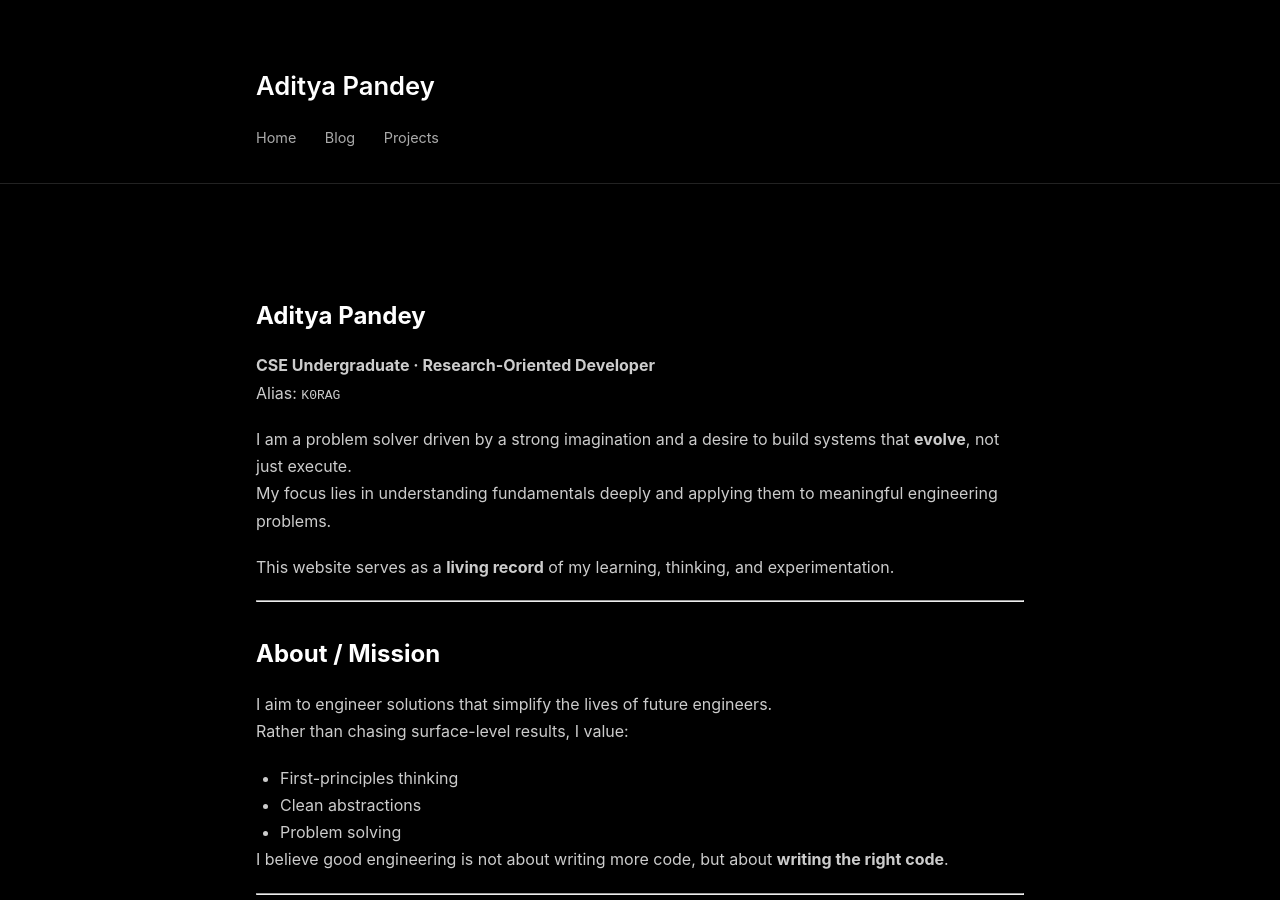
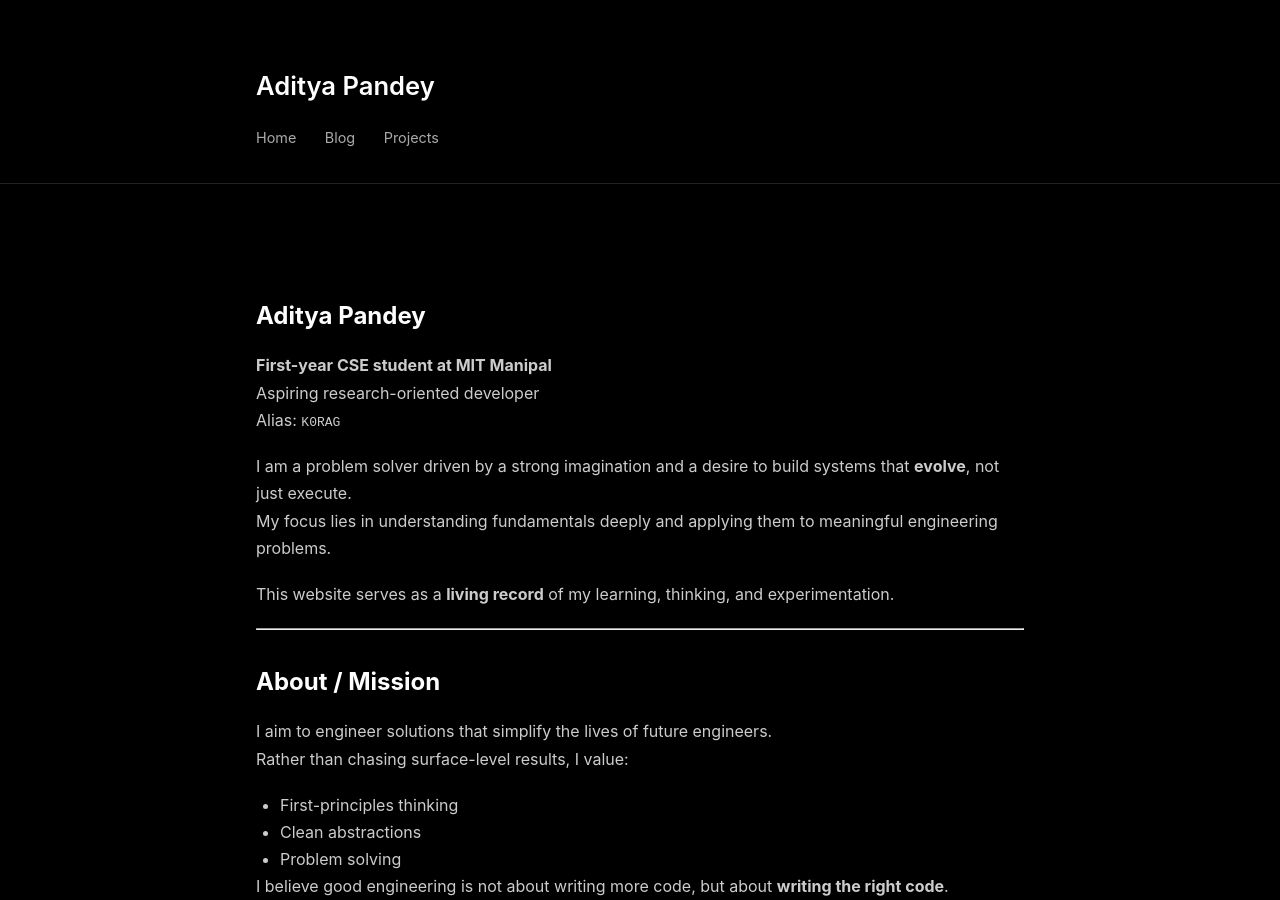
Before and after one commit to K0RAG/K0RAG.github.io, a Jekyll site: the page built from index.md, in a window 1280 px wide and 900 px high. Built offline with Jekyll 4.4.1, drawn with Linux system fonts in a browser that asks for light colours.

Commit message:
Revise personal details in index.md
Updated personal description and alias in index.md.

```diff
--- a/index.md
+++ b/index.md
@@ -5,8 +5,10 @@ title: Home
 
 ## Aditya Pandey
 
-**CSE Undergraduate · Research-Oriented Developer**
+**First-year CSE student at MIT Manipal**
+Aspiring research-oriented developer
 Alias: `K0RAG`
+
 
 I am a problem solver driven by a strong imagination and a desire to build systems that **evolve**, not just execute.
 My focus lies in understanding fundamentals deeply and applying them to meaningful engineering problems.
```
